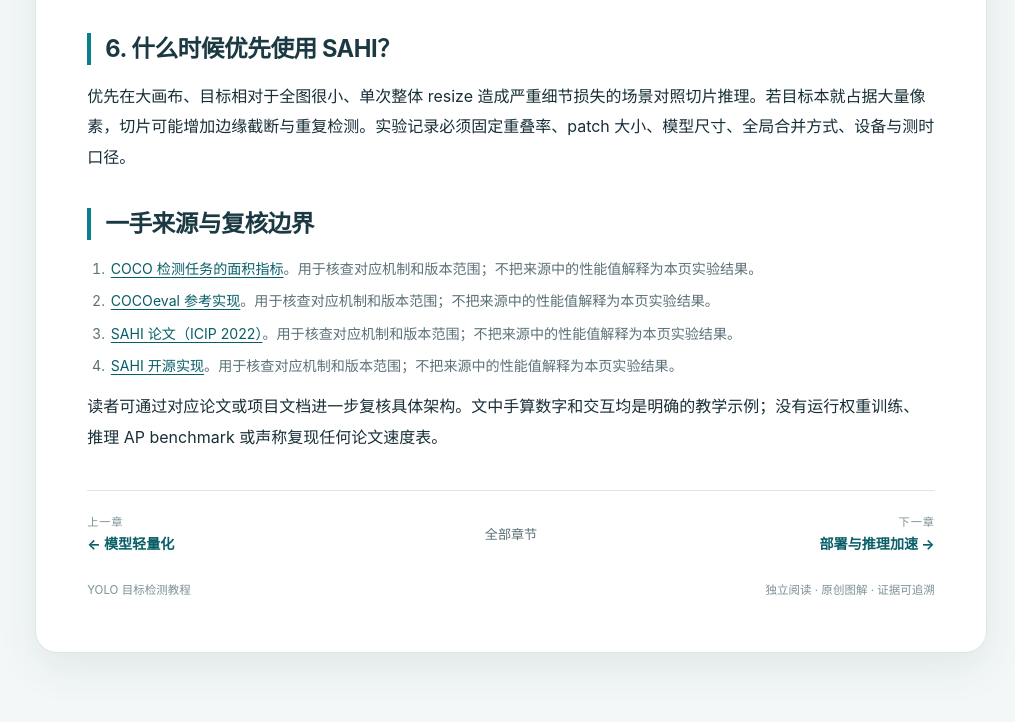
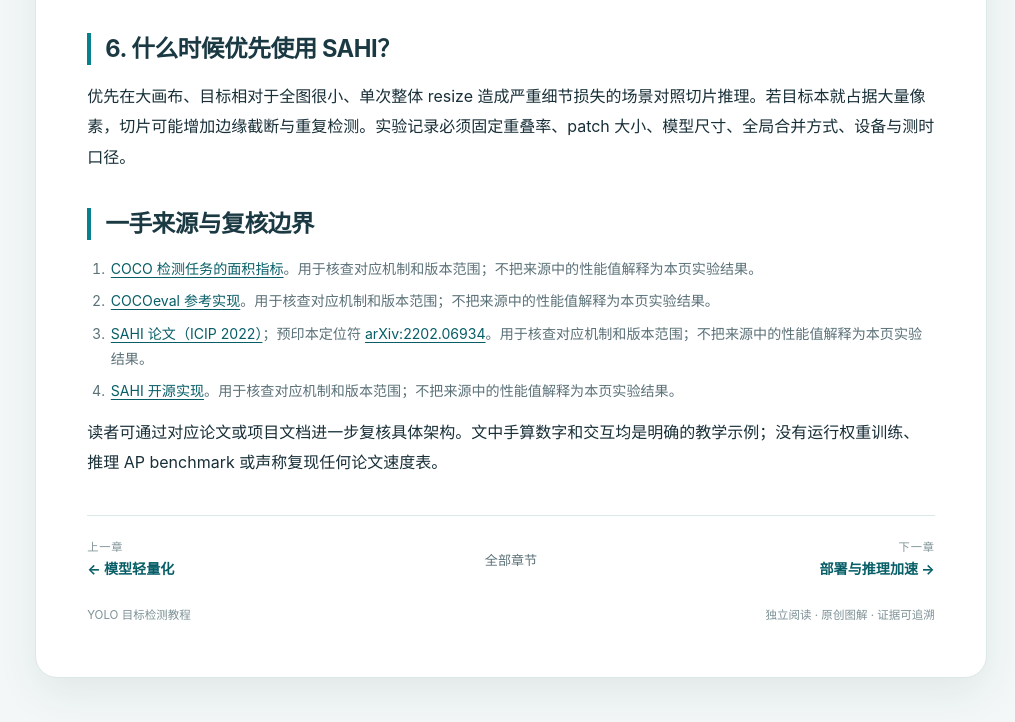
Before and after one commit to 1998x-stack/yolo-tutorial, a plain HTML site: page chapters/20.html in a window 1280 px wide. Shown: the part 2218-2940 px from the top of the page, without its empty margins (265-1280 px from the left). Before the commit the page ends 2919 px from the top, so only its background shows below. Drawn offline with Linux system fonts and the light colour scheme.

Commit message:
docs(yolo-tutorial): 为第 20 章补充 SAHI arXiv 定位符

```diff
--- a/chapters/20.html
+++ b/chapters/20.html
@@ -41,5 +41,5 @@
 <p>评测至少保留 AP50:95、APₛ、固定置信度下的 Recall/Precision、不同对象密度分组与端到端延迟。对航拍或超大图，patch 数量可能显著增加时延；APₛ 不能脱离吞吐预算解读。</p></section>
 <section id="conclusion"><h2>6. 什么时候优先使用 SAHI？</h2>
 <p>优先在大画布、目标相对于全图很小、单次整体 resize 造成严重细节损失的场景对照切片推理。若目标本就占据大量像素，切片可能增加边缘截断与重复检测。实验记录必须固定重叠率、patch 大小、模型尺寸、全局合并方式、设备与测时口径。</p></section>
-<section id="references"><h2>一手来源与复核边界</h2><ol class="references"><li><a href="https://cocodataset.org/dataset/detection-eval.htm">COCO 检测任务的面积指标</a>。用于核查对应机制和版本范围；不把来源中的性能值解释为本页实验结果。</li><li><a href="https://github.com/cocodataset/cocoapi/blob/master/PythonAPI/pycocotools/cocoeval.py">COCOeval 参考实现</a>。用于核查对应机制和版本范围；不把来源中的性能值解释为本页实验结果。</li><li><a href="https://ieeexplore.ieee.org/abstract/document/9897990">SAHI 论文（ICIP 2022）</a>。用于核查对应机制和版本范围；不把来源中的性能值解释为本页实验结果。</li><li><a href="https://github.com/obss/sahi">SAHI 开源实现</a>。用于核查对应机制和版本范围；不把来源中的性能值解释为本页实验结果。</li></ol><p>读者可通过对应论文或项目文档进一步复核具体架构。文中手算数字和交互均是明确的教学示例；没有运行权重训练、推理 AP benchmark 或声称复现任何论文速度表。</p></section></article>
+<section id="references"><h2>一手来源与复核边界</h2><ol class="references"><li><a href="https://cocodataset.org/dataset/detection-eval.htm">COCO 检测任务的面积指标</a>。用于核查对应机制和版本范围；不把来源中的性能值解释为本页实验结果。</li><li><a href="https://github.com/cocodataset/cocoapi/blob/master/PythonAPI/pycocotools/cocoeval.py">COCOeval 参考实现</a>。用于核查对应机制和版本范围；不把来源中的性能值解释为本页实验结果。</li><li><a href="https://ieeexplore.ieee.org/abstract/document/9897990">SAHI 论文（ICIP 2022）</a>；预印本定位符 <a href="https://arxiv.org/abs/2202.06934">arXiv:2202.06934</a>。用于核查对应机制和版本范围；不把来源中的性能值解释为本页实验结果。</li><li><a href="https://github.com/obss/sahi">SAHI 开源实现</a>。用于核查对应机制和版本范围；不把来源中的性能值解释为本页实验结果。</li></ol><p>读者可通过对应论文或项目文档进一步复核具体架构。文中手算数字和交互均是明确的教学示例；没有运行权重训练、推理 AP benchmark 或声称复现任何论文速度表。</p></section></article>
 <nav class="chapter-nav" aria-label="章节切换"><a href="19.html" class="previous"><small>上一章</small><strong>← 模型轻量化</strong></a><a href="../index.html" class="chapter-index">全部章节</a><a href="21.html" class="next"><small>下一章</small><strong>部署与推理加速 →</strong></a></nav><footer class="article-footer"><span>YOLO 目标检测教程</span><span>独立阅读 · 原创图解 · 证据可追溯</span></footer></main></div><script src="../assets/site.js" defer></script><script src="../assets/lab-16-20.js" defer></script></body></html>
```
